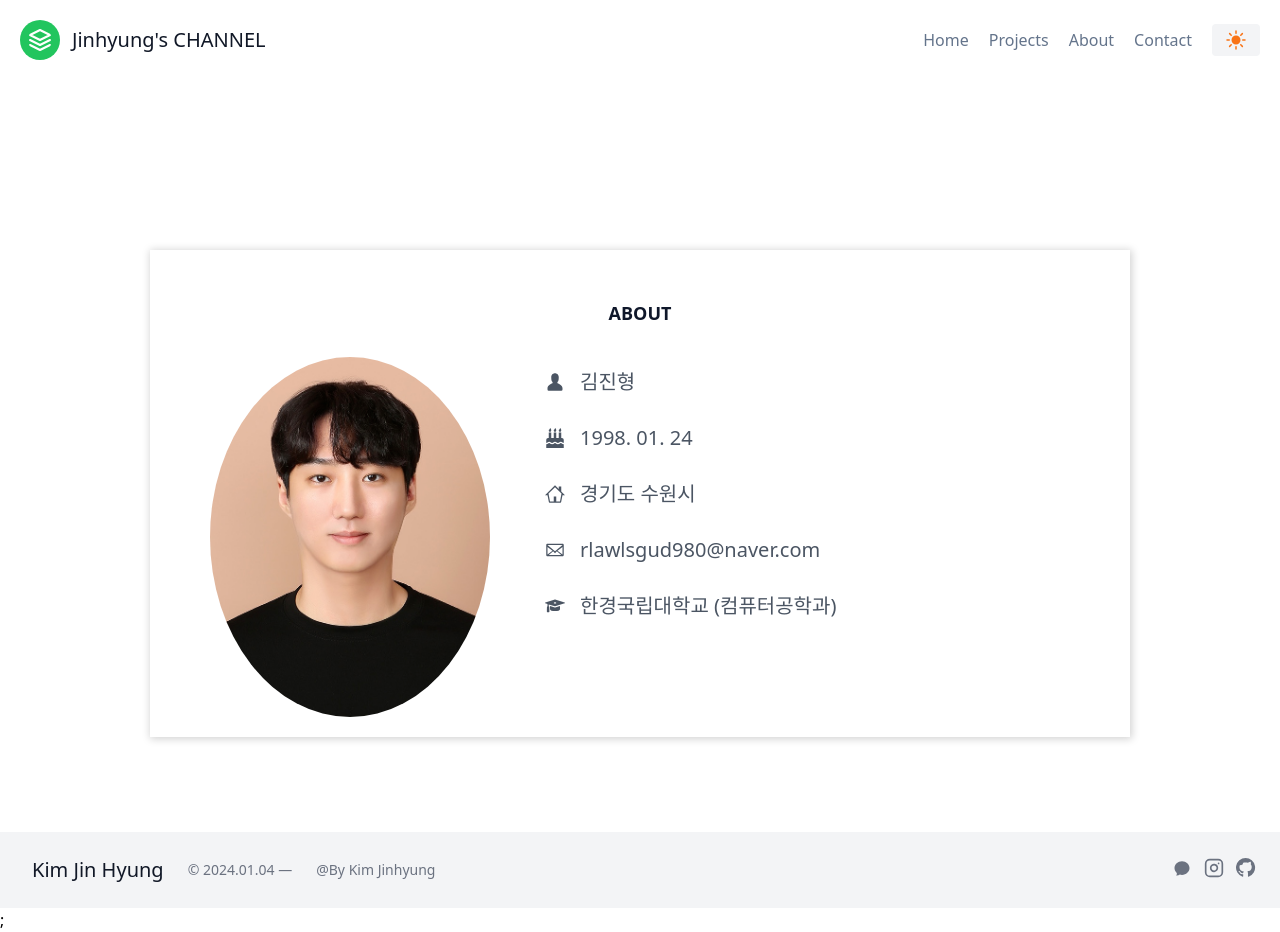
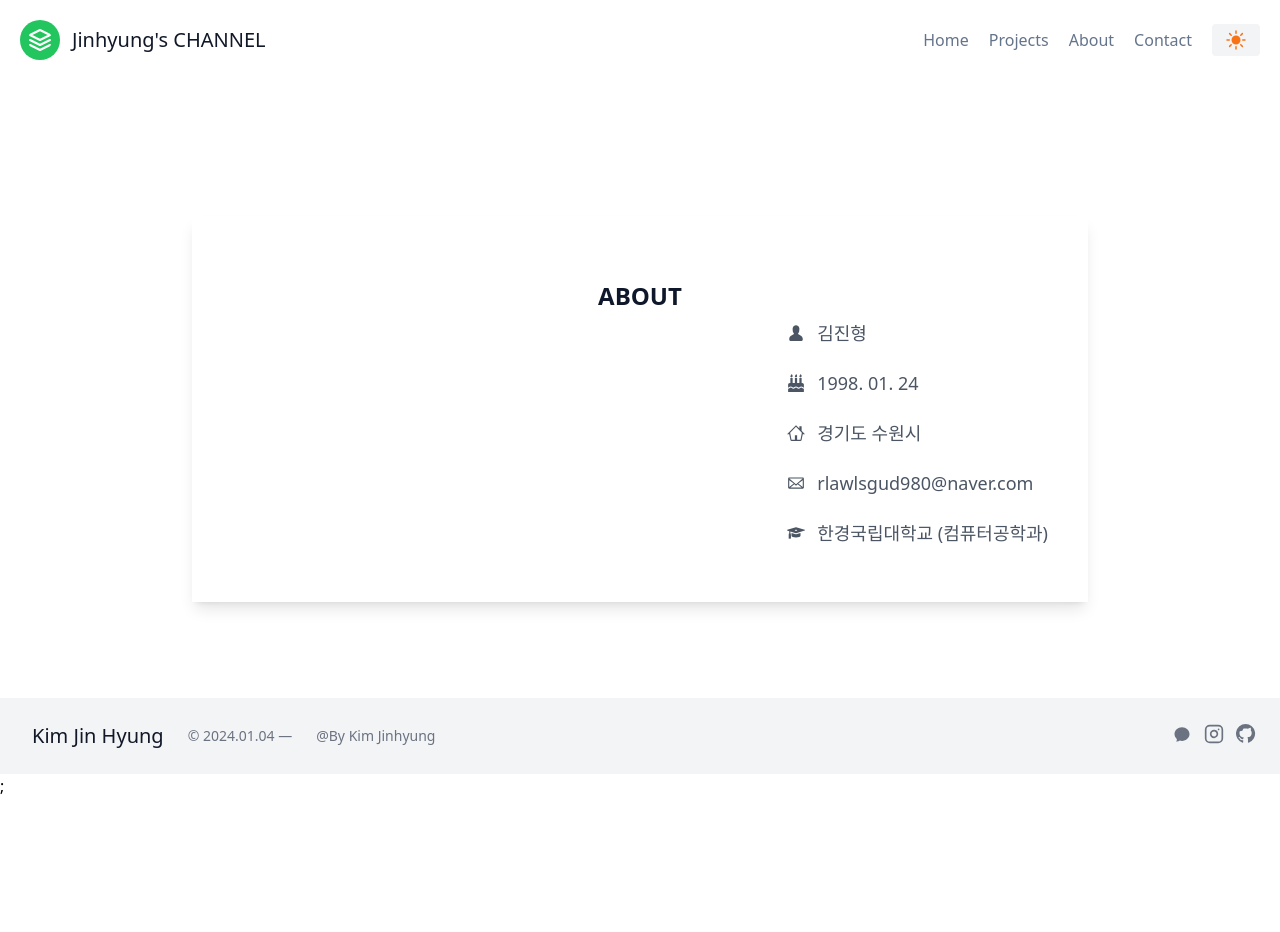
Before and after one commit to imk-jinh/next_portfolio, a Next.js app: page /about in a window 1280 px wide. After the commit the page ends 800 px from the top, so only its background shows below. Built offline with nearby package versions, Linux system fonts and the light colour scheme.

Commit message:
css 수정

```diff
--- a/styles/globals.css
+++ b/styles/globals.css
@@ -11,66 +11,43 @@
 }
 
 .project-card {
-  @apply flex flex-col m-3 rounded-xl w-4/5
-            transition duration-300 transform border border-gray-300
-            hover:scale-105
-            hover:shadow-lg
-            dark:border-gray-200/50
-            dark:hover:shadow-gray-400/40
+  @apply flex flex-col m-3 rounded-xl w-full sm:w-4/5 lg:w-3/5 transition duration-300 transform border border-gray-300 hover:scale-105 hover:shadow-lg dark:border-gray-200/50 dark:hover:shadow-gray-400/40 hover:text-blue-600;
+}
 
-            hover:text-blue-600;
-}
 .text-gray-600 {
   @apply bg-white dark:bg-slate-600;
 }
 
 .about {
-  @apply bg-white dark:bg-slate-600;
-  padding: 150px 0 95px;
+  @apply bg-white dark:bg-slate-600 py-12 sm:py-24 px-4 sm:px-8;
 }
+
 .profile {
-  background-color: #fff;
-  box-shadow: 1px 1px 8px 1px rgba(0, 0, 0, 0.25);
-  padding-bottom: 40px;
-  width: 80%;
-  padding: 80px 0 60px;
+  @apply bg-white shadow-lg dark:shadow-none p-10 w-full sm:w-4/5 lg:w-3/5 mx-auto rounded-lg;
 }
+
 .about-inner {
-  margin: 20px auto 0;
-  padding: 20px;
-  width: 980px;
-  box-shadow: 1px 1px 8px 1px rgba(0, 0, 0, 0.18);
+  @apply mx-auto mt-10 p-5 sm:p-10 w-full max-w-4xl shadow-lg;
 }
 
 .profile-inner {
-  align-items: center;
-  display: flex;
-  justify-content: space-evenly;
+  @apply flex flex-col sm:flex-row items-center justify-between;
 }
+
 .profile-img {
-  background-image: url(../public/profile.png);
-  background-size: cover;
-  border-radius: 50%;
-  display: flex;
-  height: 360px;
-  width: 280px;
+  @apply bg-cover bg-center rounded-full w-40 h-40 sm:w-60 sm:h-60 mb-6 sm:mb-0;
 }
+
 .profile-list {
-  color: rgba(0, 0, 0, 0.7);
-  font-size: 20px;
-  height: 360px;
-  width: 540px;
+  @apply text-slate-700 dark:text-slate-300 text-base sm:text-lg;
 }
 
 .profile-list-svg {
-  margin: 15px;
+  @apply m-3;
 }
 
 .about-title {
-  font-size: 18px;
-  text-align: center;
-  margin: 30px;
-  font-weight: 700;
+  @apply text-2xl text-center mt-6 font-bold;
 }
 
 h1,
@@ -83,8 +60,7 @@ h6 {
 }
 
 footer {
-  @apply text-gray-600 dark:text-white
-    bg-gray-100 dark:bg-slate-600/20;
+  @apply text-gray-600 dark:text-white bg-gray-100 dark:bg-slate-600/20;
 }
 
 a {
@@ -96,10 +72,5 @@ p {
 }
 
 ul li {
-  @apply text-gray-600 dark:text-white;
-  align-items: center;
-  display: flex;
-  margin-bottom: 6px;
-  list-style: none;
-  vertical-align: baseline;
+  @apply text-gray-600 dark:text-white flex items-center mb-2 list-none;
 }
```
